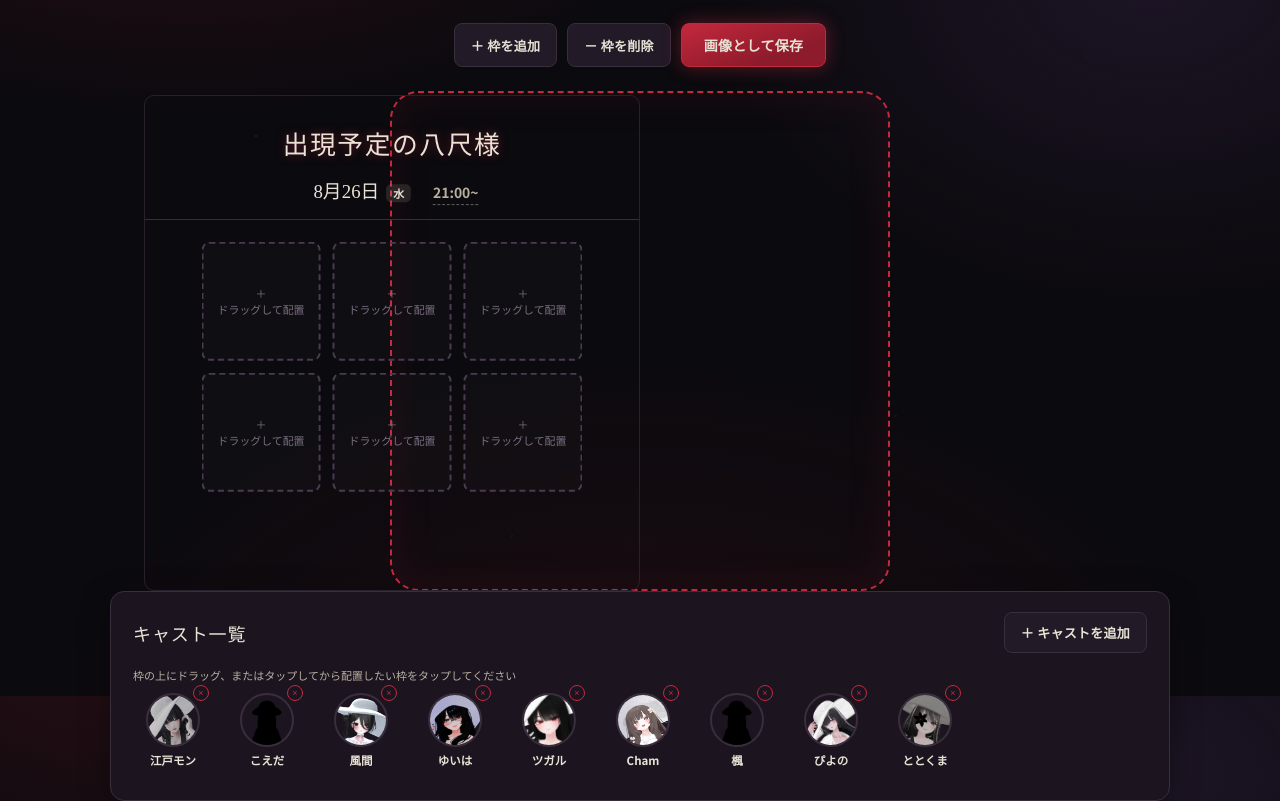
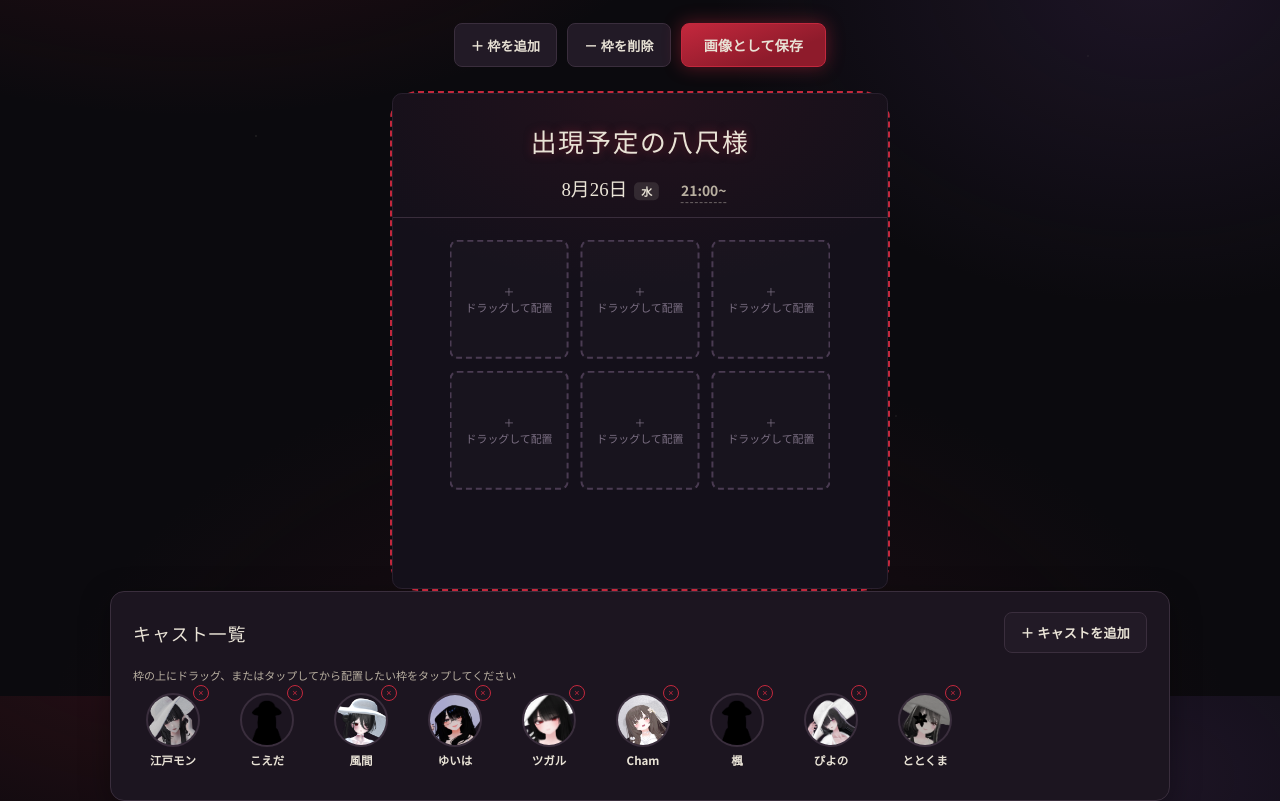
Before and after one commit to harume0413/-, a plain HTML site: page index.html in a window 1280 px wide. Shown: the part 104-905 px from the top of the page. Drawn offline with nearby package versions, Linux system fonts and the light colour scheme; a web font is replaced by a local one.

Commit message:
Update index.html

```diff
--- a/index.html
+++ b/index.html
@@ -114,11 +114,13 @@
   position:relative;
   border:2px dashed var(--blood-bright);
   border-radius:28px;
-    padding: 0px;
-    width: 500px;
-    height: 500px;
-    max-width:100%;
+  padding:0;
+
+  width:500px;
+  height:500px;
+
   margin:0 auto;
+
   box-shadow:0 0 40px rgba(140,30,45,.15) inset;
 }
   .frame-tag{
@@ -137,17 +139,27 @@
 
   /* ---- captured area (this IS the saved image) ---- */
  #captureArea{
-    width: 500px;
-    height: 500px;
-    box-sizing: border-box;
+  width:500px;
+  height:500px;
+  box-sizing:border-box;
 
   background:
-      radial-gradient(ellipse 500px 300x at 50% 0%, rgba(140,30,45,.12), transparent 65%),
+    radial-gradient(
+      ellipse 500px 300px at 50% 0%,
+      rgba(140,30,45,.12),
+      transparent 65%
+    ),
     #14101A;
+
   border:1px solid #2A212F;
   border-radius:10px;
-    padding:28px 0px 0px;
+  padding:28px 0 0;
 
+  position:absolute;
+  left:50%;
+  top:0;
+
+  transform-origin:top center;
 }
   .cap-title{
     font-family:'Yuji Syuku', serif;
```
Lines whose indentation alone changed are shown as unchanged.
